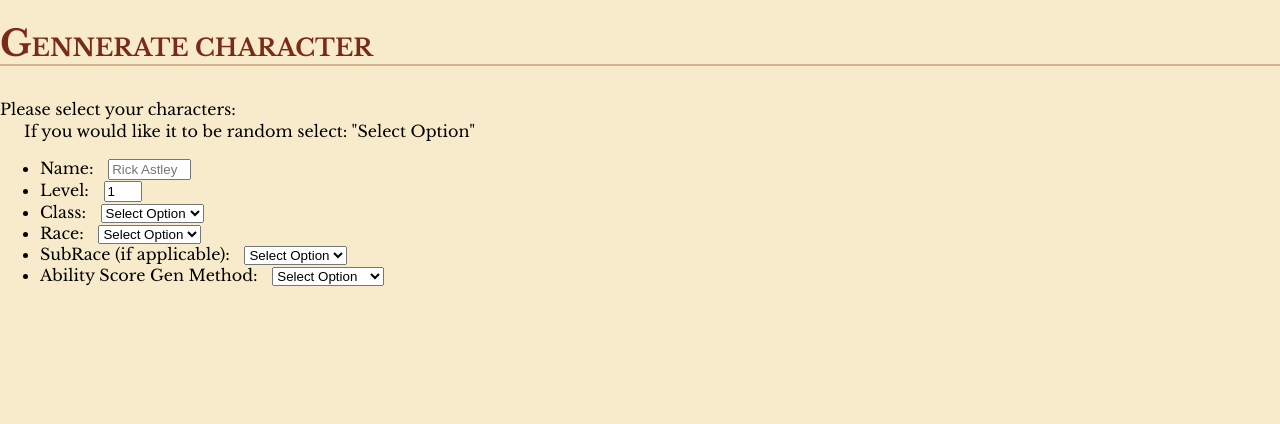
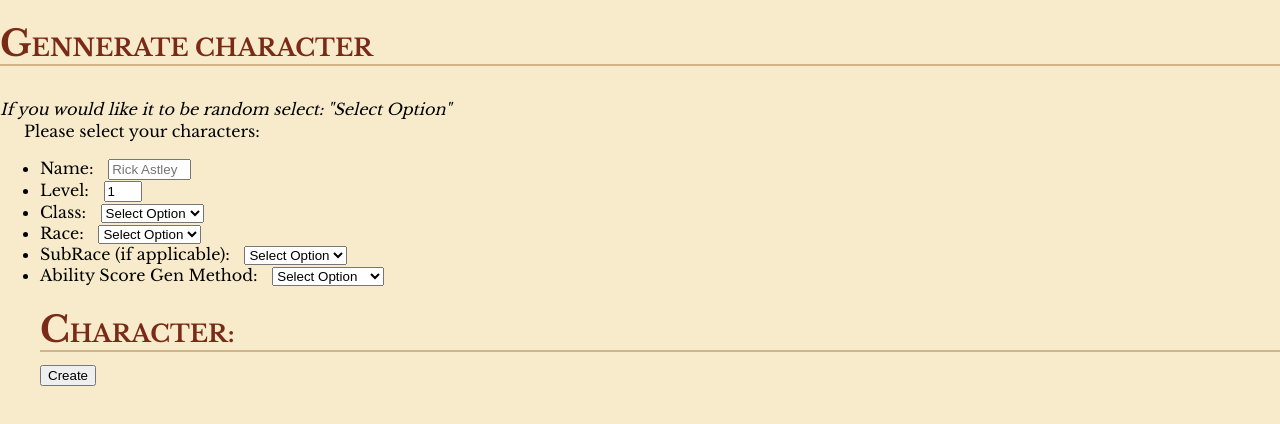
Before and after one commit to Regularguyy21/Regularguyy21.github.io, a plain HTML site: page html/random.html in a window 1280 px wide. Drawn offline with nearby package versions, Linux system fonts and the light colour scheme; files that its build step writes are made by us from their sources; no server answers; files whose address does not match are found by name.

Commit message:
bug fixes

```diff
--- a/html/random.html
+++ b/html/random.html
@@ -32,8 +32,8 @@
 </head>
 <body>
   <h1>Gennerate Character</h1><br>
+  <p><i>If you would like it to be random select: "Select Option"</i></p>
   <p>Please select your characters:</p>
-  <p>If you would like it to be random select: "Select Option"</p>
   <ul>
     <li>Name:
       <input type="text" placeholder="Rick Astley" style="width: 75px; margin-left: 10px">
@@ -66,6 +66,8 @@
         <option value="Point Buy">Point Buy</option>
       </select>
     </li>
+    <h2>Character:</h2>
+    <button onclick="createCharacter()">Create</button>
   </ul>
 </body>
 </html>
```
Also changed, not shown: index.html (renamed from html/index.html, +2 -2 lines).
